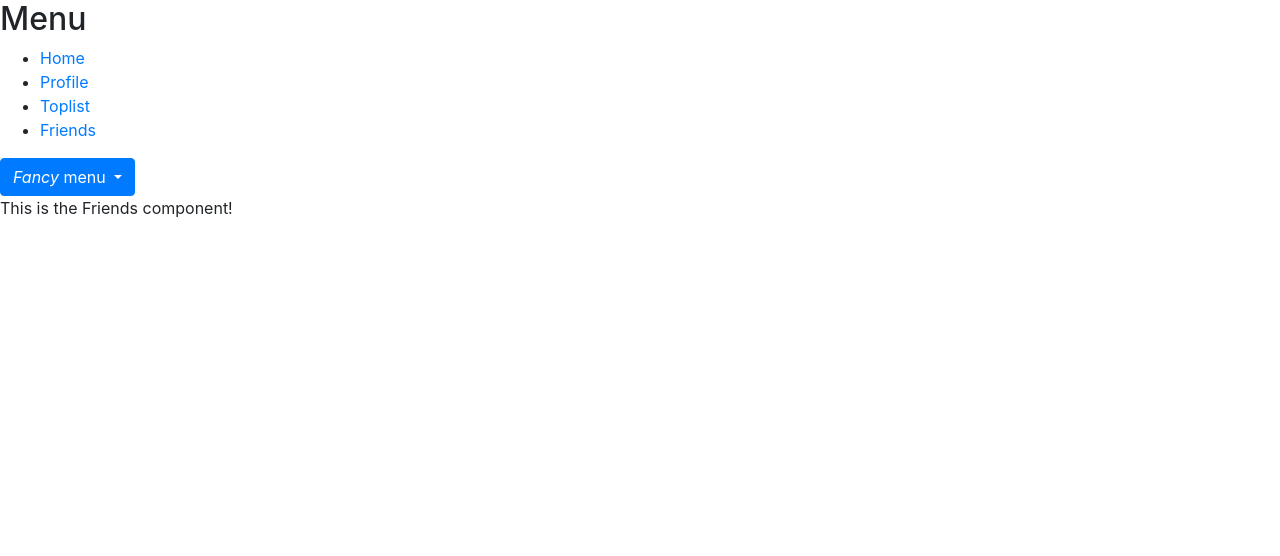
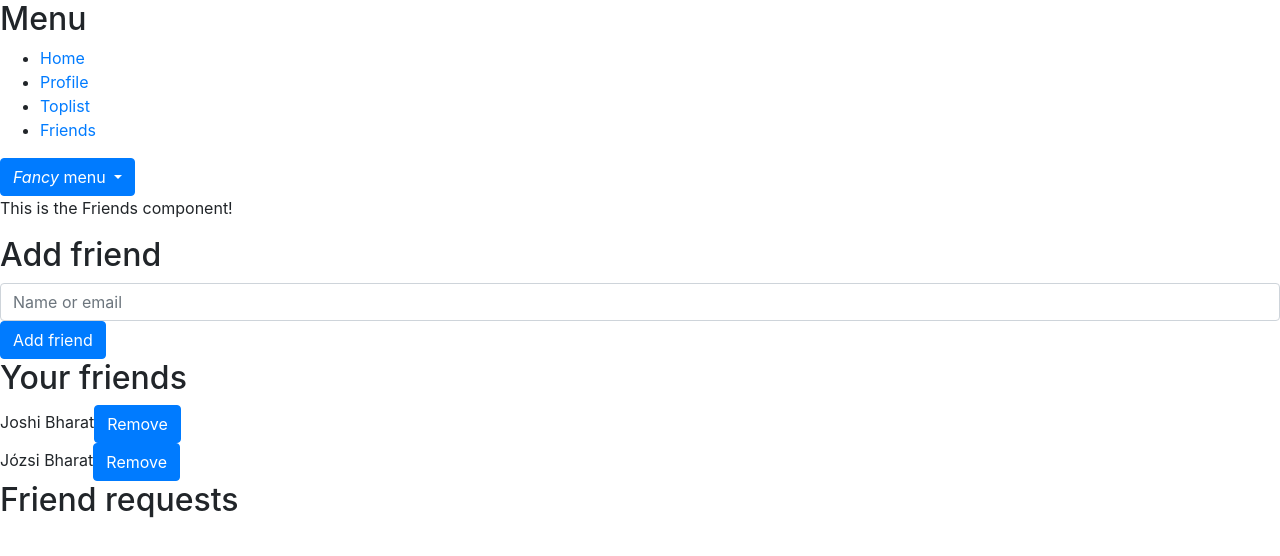
Before and after one commit to LSD2evosoft/medipus-web, an Angular app: page /friends in a window 1280 px wide. Shown: the top 556 px of the page. Built offline with nearby package versions, Linux system fonts and the light colour scheme.

Commit message:
Add basic friend list functionality

```diff
--- a/src/app/app.module.ts
+++ b/src/app/app.module.ts
@@ -12,6 +12,7 @@ import { BrowserAnimationsModule } from '@angular/platform-browser/animations';
 import { BsDropdownModule } from 'ngx-bootstrap/dropdown';
 import { TooltipModule } from 'ngx-bootstrap/tooltip';
 import { ModalModule } from 'ngx-bootstrap/modal';
+import { FormsModule } from '@angular/forms';
 
 @NgModule({
     declarations: [
@@ -24,6 +25,7 @@ import { ModalModule } from 'ngx-bootstrap/modal';
     imports: [
         BrowserModule,
         AppRoutingModule,
+        FormsModule,
 
         // ngx-bootstrap https://valor-software.com/ngx-bootstrap/#/documentation#getting-started
         BrowserAnimationsModule,
--- a/src/app/datastore.service.ts
+++ b/src/app/datastore.service.ts
@@ -65,7 +65,7 @@ export class DatastoreService {
             }, {
                 id: '03e5e719-0142-4a6c-9957-b0b67bf806ac',
                 name: 'Árvíztűrő Tükörfúró Jani',
-                userName: 'janu',
+                userName: 'jani',
                 email: 'jani@tukorfuro.hu',
                 healthScore: 5,
                 suggestedScreenings: [
@@ -88,10 +88,14 @@ export class DatastoreService {
             }, {
                 id: 'e041da87-6d66-4deb-b6cd-d2473cc86a06',
                 name: 'Joshi Bharat',
+                userName: "joshi",
+                email: 'joshi@tukorfuro.hu',
                 healthScore: 1,
             }, {
                 id: 'c75c36f7-8c5c-4095-b1ed-292b2f16a225',
                 name: 'Józsi Bharat',
+                userName: "jozsi",
+                email: 'jozsi@tukorfuro.hu',
                 healthScore: 2,
             } as any
         ];
--- a/src/app/friends/friends.component.html
+++ b/src/app/friends/friends.component.html
@@ -1 +1,12 @@
 <p>This is the Friends component!</p>
+
+<h2>Add friend</h2>
+<div>
+    <input type="text" placeholder="Name or email" class="form-control" [(ngModel)]="newFriendUserName">
+    <button class="btn btn-primary" (click)="addFriend()">Add friend</button>
+</div>
+<h2>Your friends</h2>
+<div *ngFor="let friend of friends">
+    <div>{{friend.name}}<button class="btn btn-primary" (click)="removeFriend(friend.id)">Remove</button></div>
+</div>
+<h2>Friend requests</h2>
--- a/src/app/friends/friends.component.ts
+++ b/src/app/friends/friends.component.ts
@@ -1,5 +1,7 @@
+import { isNgTemplate } from '@angular/compiler';
 import { Component, OnInit } from '@angular/core';
 import { DatastoreService } from '../datastore.service';
+import { User } from '../model/user';
 
 @Component({
     selector: 'app-profile',
@@ -8,9 +10,48 @@ import { DatastoreService } from '../datastore.service';
 })
 export class FriendsComponent implements OnInit {
 
+    user: User;
+    friends: User[];
+    newFriendUserName: string = '';
+
     constructor(public datastore: DatastoreService) { }
 
     ngOnInit(): void {
+        this.user = this.datastore.user;
+        this.friends = this.getFriends();
+    }
+
+    addFriend(): void {
+        let friend = this.friends.filter((item) => item.userName == this.newFriendUserName || item.email == this.newFriendUserName)[0];
+
+        if(friend == undefined) {
+            friend = this.datastore.users.filter((item) => item.userName == this.newFriendUserName || item.email == this.newFriendUserName)[0];
+            if(friend != undefined && confirm('Are you sure you want to add ' + friend.name + ' to your friends?')) {
+                this.user.friendIDs.push(friend.id);
+                this.friends = this.getFriends();
+            }
+        }
+    }
+
+    getFriends(): User[] {
+        let friends: User[] = [];
+        for (let friendId of this.user.friendIDs) {
+            for (let user of this.datastore.users) {
+                if(friendId == user.id) {
+                    friends.push(user);
+                }
+            }
+        }
+
+        return friends.sort((a,b) => a.name.localeCompare(b.name));
+    }
+
+    removeFriend(id: string): void {
+        let friend = this.friends.filter((item) => item.id == id)[0];
+        if(friend != undefined && confirm('Are you sure you want to remove ' + friend.name + ' from your friends?')) {
+            this.user.friendIDs = this.user.friendIDs.filter((item) => item !== id);
+            this.friends = this.getFriends();
+        }
     }
 
 }
```
